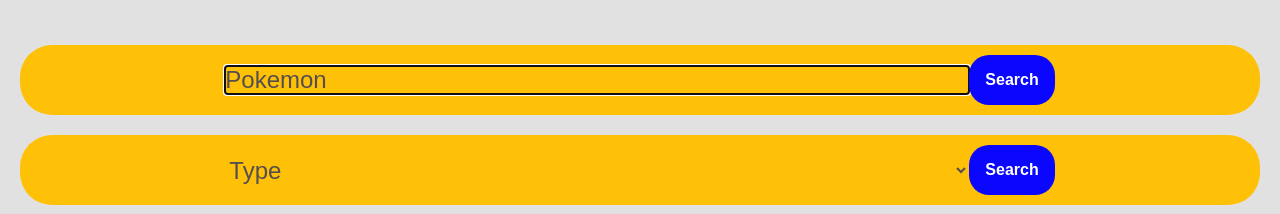
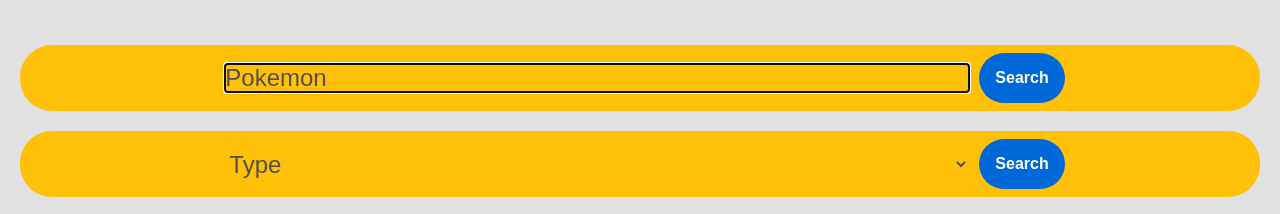
Before and after one commit to tineojf/practice-pokeapi, a plain HTML site: page index.html in a window 1280 px wide. Shown: the part 119-333 px from the top of the page. Drawn offline with Linux system fonts and the light colour scheme.

Commit message:
Add button color and adjust search bar height

```diff
--- a/css/style.css
+++ b/css/style.css
@@ -1,6 +1,7 @@
 :root {
   --color-primary: #ffc107;
   --color-secondary: #554e4e;
+  --color-button: #0069d9;
 }
 * {
   margin: 0;
@@ -39,19 +40,23 @@ nav > div.search {
   align-items: center;
   align-content: stretch;
 
-  background-color: var(--color-primary);
   margin: 20px;
   padding: 24px 0;
-  height: 70px;
+  height: 66px;
+  background-color: var(--color-primary);
   color: black;
   border-radius: 32px;
   font-size: 1.5rem;
 }
+nav > div.search:hover {
+  box-shadow: 0 0 10px rgba(0, 0, 0, 0.5);
+}
 
 nav > div.search > input {
   width: 60%;
+  margin-left: 20px;
+  background-color: var(--color-primary);
   border: none;
-  background-color: var(--color-primary);
   font-size: 1.5rem;
 }
 nav > div.search > input::placeholder {
@@ -59,16 +64,20 @@ nav > div.search > input::placeholder {
 }
 
 nav > div.search > button {
+  margin-left: 10px;
+  margin-right: 10px;
   padding: 16px;
-  border-radius: 20px;
-  background-color: #0b07ff;
+  background-color: var(--color-button);
   color: white;
+  border: none;
+  border-radius: 32px;
   font-size: 1rem;
-  border: none;
   font-weight: bold;
+  cursor: pointer;
 }
 
 nav > div.search > select {
+  margin-left: 20px;
   width: 60%;
   background-color: var(--color-primary);
   color: var(--color-secondary);
```
